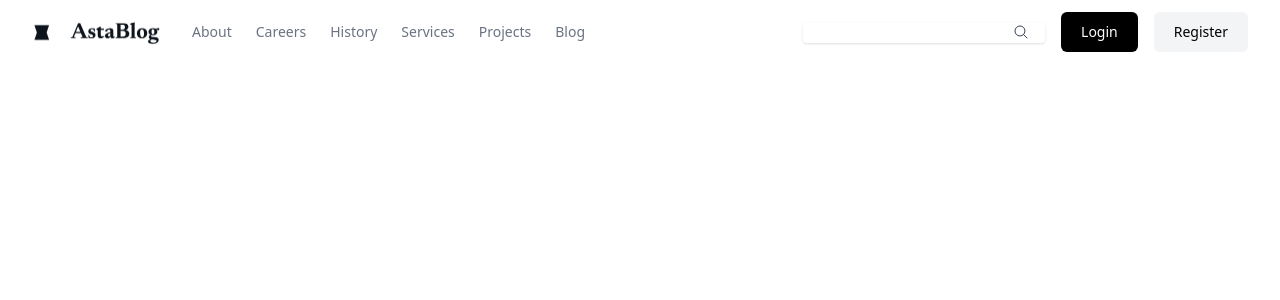
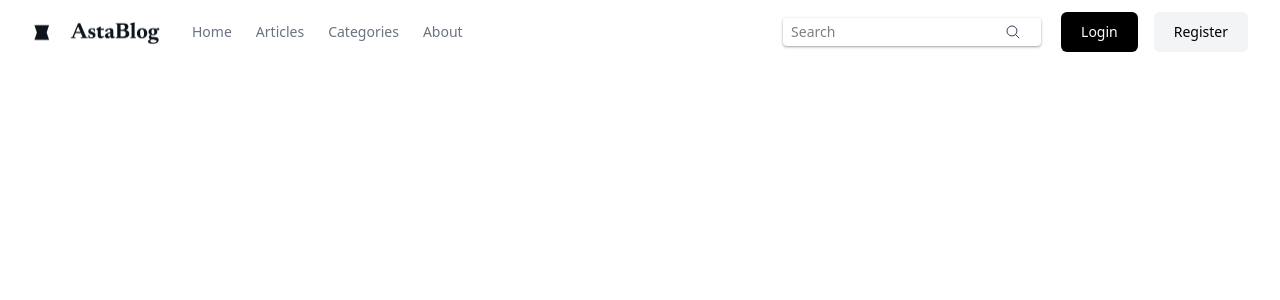
Before and after one commit to Argha-OG/asta-blog, a React (Vite) app in the folder frontend/: page / in a window 1280 px wide. Shown: the top 300 px of the page. Built offline with nearby package versions, Linux system fonts and the light colour scheme.

Commit message:
Navbar Complete

```diff
--- a/frontend/src/components/header/Header.jsx
+++ b/frontend/src/components/header/Header.jsx
@@ -7,10 +7,7 @@ const Header = () => {
       <header className="bg-white">
         <div className="mx-auto flex h-16 max-w-screen-xl items-center gap-8 px-4 sm:px-6 lg:px-8">
           <a className="block text-black" href="#">
-            <img
-            src={Logo}
-            alt=""
-            className='w-32' />
+            <img src={Logo} alt="" className="w-32" />
           </a>
 
           <div className="flex flex-1 items-center justify-end md:justify-between">
@@ -22,7 +19,7 @@ const Header = () => {
                     href="#"
                   >
                     {" "}
-                    About{" "}
+                    Home{" "}
                   </a>
                 </li>
 
@@ -32,7 +29,7 @@ const Header = () => {
                     href="#"
                   >
                     {" "}
-                    Careers{" "}
+                    Articles{" "}
                   </a>
                 </li>
 
@@ -42,7 +39,7 @@ const Header = () => {
                     href="#"
                   >
                     {" "}
-                    History{" "}
+                    Categories{" "}
                   </a>
                 </li>
 
@@ -52,47 +49,26 @@ const Header = () => {
                     href="#"
                   >
                     {" "}
-                    Services{" "}
-                  </a>
-                </li>
-
-                <li>
-                  <a
-                    className="text-gray-500 transition hover:text-gray-500/75"
-                    href="#"
-                  >
-                    {" "}
-                    Projects{" "}
-                  </a>
-                </li>
-
-                <li>
-                  <a
-                    className="text-gray-500 transition hover:text-gray-500/75"
-                    href="#"
-                  >
-                    {" "}
-                    Blog{" "}
+                    About{" "}
                   </a>
                 </li>
               </ul>
             </nav>
 
             <div className="flex items-center gap-4">
-
-                <div className="relative">
+              <div className="relative mr-2">
                 <input
-                    aria-placeholder='Search'
+                  placeholder="Search"
                   type="text"
                   id="Search"
-                    className="mt-0.5 w-full rounded border-gray-300 pe-10 shadow-sm sm:text-sm"
+                  className="m-1 px-2 py-1 w-full rounded pe-10 shadow-sm/30 sm:text-sm"
                 />
 
                 <span className="absolute inset-y-0 right-2 grid w-8 place-content-center">
                   <button
                     type="button"
                     aria-label="Submit"
-                      className="rounded-full p-1.5 text-gray-700 transition-colors hover:bg-gray-100"
+                    className="rounded-full p-1.5 text-gray-700 transition-colors hover:bg-gray-400"
                   >
                     <svg
                       xmlns="http://www.w3.org/2000/svg"
@@ -112,12 +88,10 @@ const Header = () => {
                 </span>
               </div>
 
-
               <div className="sm:flex sm:gap-4">
                 <a
                   className="block rounded-md bg-black px-5 py-2.5 text-sm font-medium text-white transition hover:bg-gray-600"
                   href="#"
-
                 >
                   Login
                 </a>
```
Lines whose indentation alone changed are shown as unchanged.
